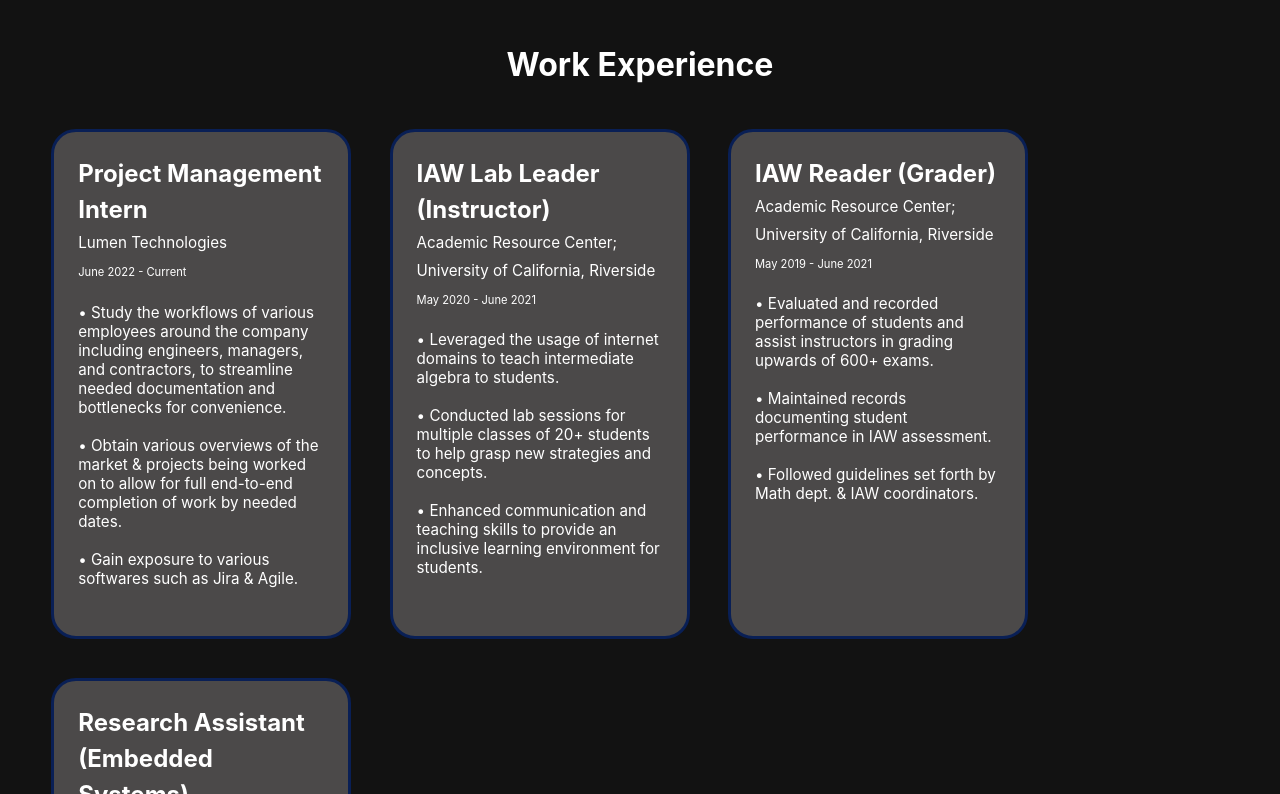
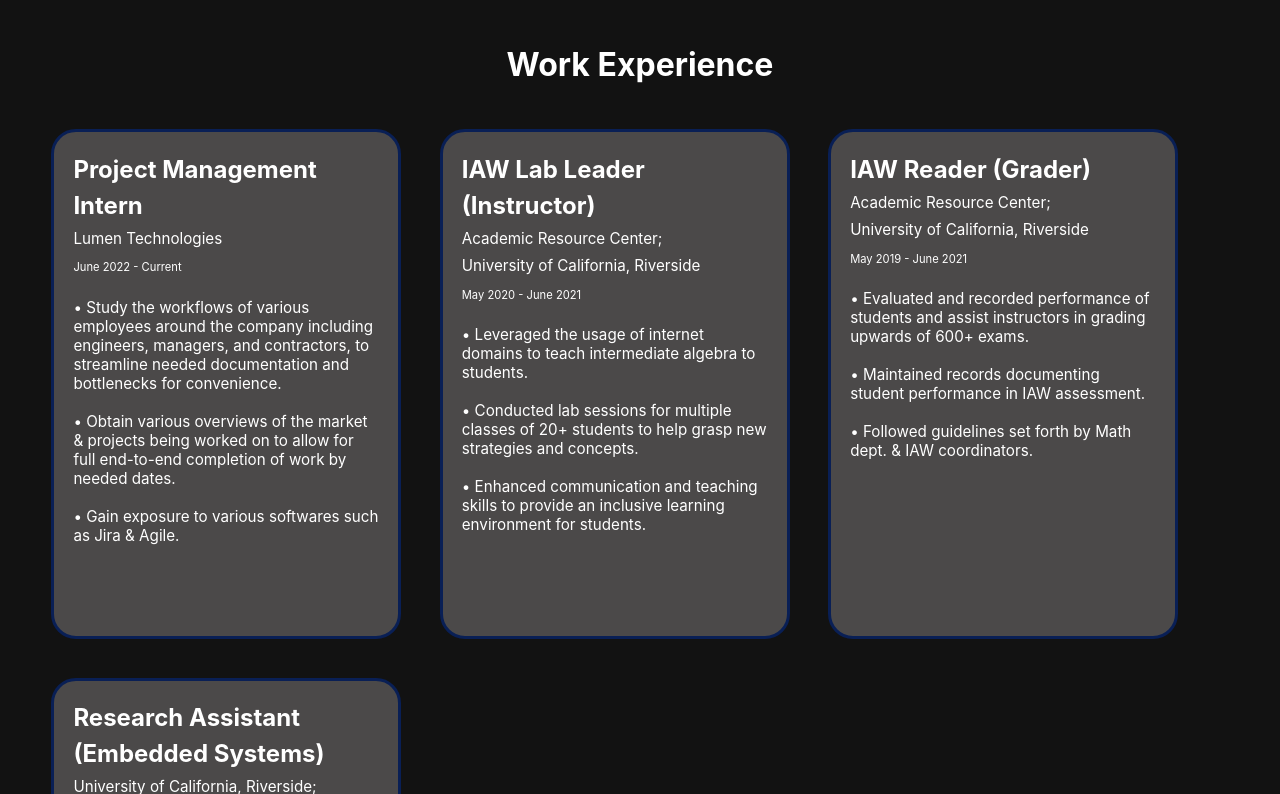
Before and after one commit to jjtrinh99/Website, a Next.js app: page / in a window 1280 px wide. Shown: the part 986-1780 px from the top of the page. Built offline with nearby package versions, Linux system fonts and the light colour scheme.

Commit message:
Updating margins for styles card

```diff
--- a/styles/Home.module.css
+++ b/styles/Home.module.css
@@ -81,9 +81,9 @@
 
 .card {
   display:inline-table;
-  width: 40%;
+  width: 30%;
   margin: 1.2rem;
-  padding: 1.5rem;
+  padding: 1.2rem;
   text-align: left;
   color: white;
   text-decoration: none;
@@ -92,7 +92,7 @@
   transition: color 0.15s ease, border-color 0.15s ease;
  min-height: 510px;
  max-height: 600px;
-  max-width: 300px;
+  max-width: 350px;
 
   background-color:  rgb(75, 73, 73);
 
```
